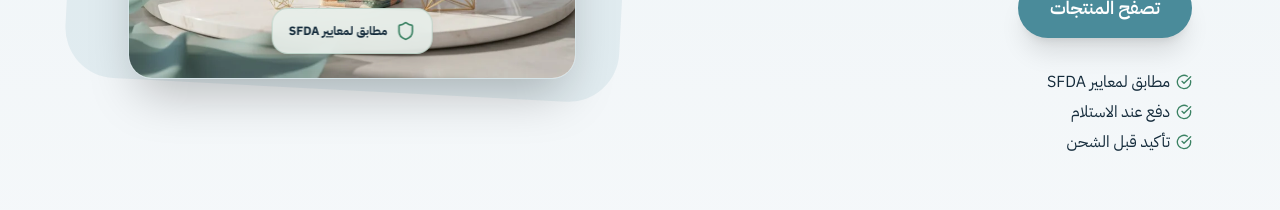
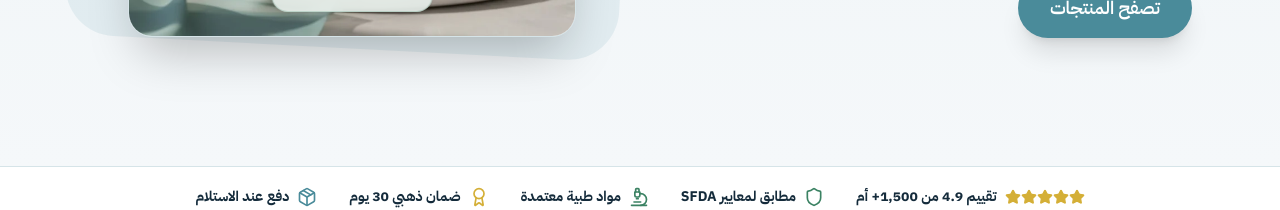
Before and after one commit to abdeazaariyn-eng/cursor, a Next.js app in the folder frontend/: page / in a window 1280 px wide. Shown: the part 660-870 px from the top of the page. Built offline with nearby package versions, Linux system fonts and the light colour scheme; no server answers.

Commit message:
Remove hero section checklist items

```diff
--- a/frontend/app/page.tsx
+++ b/frontend/app/page.tsx
@@ -110,21 +110,6 @@ export default function HomePage() {
                     تصفح المنتجات
                   </Button>
                 </Link>
-              </div>
-
-              <div className="flex flex-col gap-1.5">
-                <div className="flex items-center gap-1.5">
-                  <CheckCircle className="w-4 h-4 text-[#3B8263]" />
-                  <span>مطابق لمعايير SFDA</span>
-                </div>
-                <div className="flex items-center gap-1.5">
-                  <CheckCircle className="w-4 h-4 text-[#3B8263]" />
-                  <span>دفع عند الاستلام</span>
-                </div>
-                <div className="flex items-center gap-1.5">
-                  <CheckCircle className="w-4 h-4 text-[#3B8263]" />
-                  <span>تأكيد قبل الشحن</span>
-                </div>
               </div>
             </div>
           </div>
```
